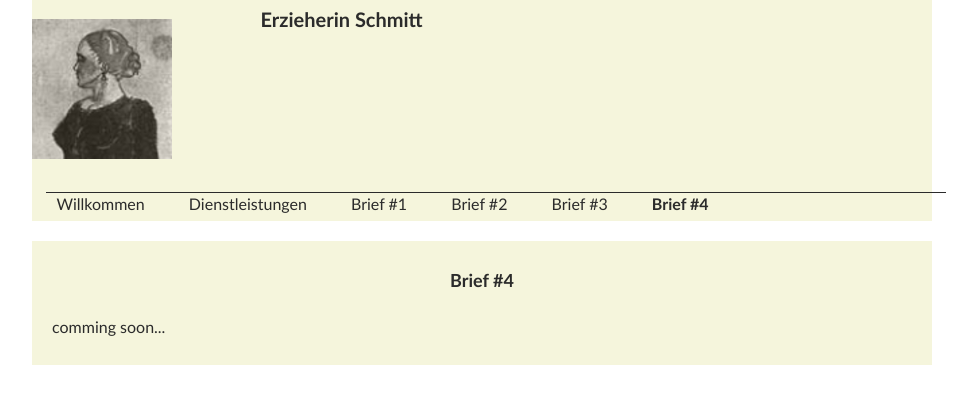
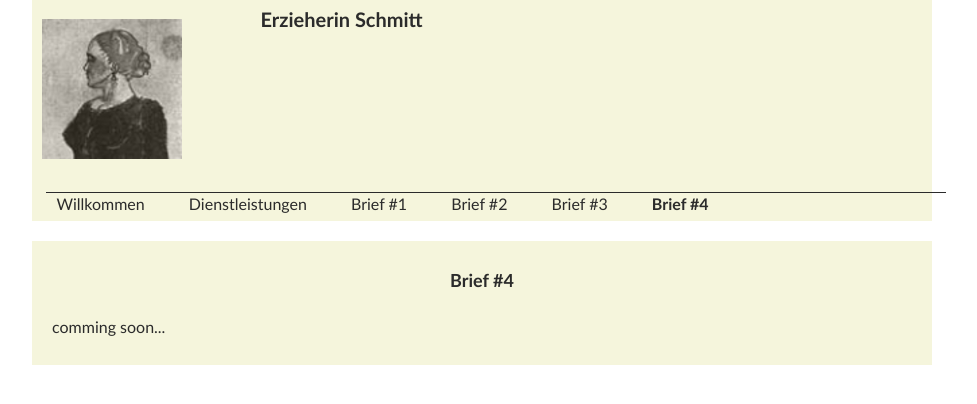
Before and after one commit to richardtraindl/tierarztpraxis-kaiserstrasse.at, a Jekyll site: the page built from xyz123/Schmitt/brief4.html, in a window 1280 px wide. Shown: the top 404 px of the page, without its empty margins (158-1135 px from the left). Built offline with Jekyll 4.4.1, drawn with Linux system fonts in a browser that asks for light colours.

Commit message:
customize

```diff
--- a/styles/guestall.css
+++ b/styles/guestall.css
@@ -25,7 +25,7 @@ header h1 {
 
 img#logo {
     width: 140px;
-    padding: 10px 10px 10px 0px;
+    padding: 10px 10px 10px 10px;
 }
 
 
```
